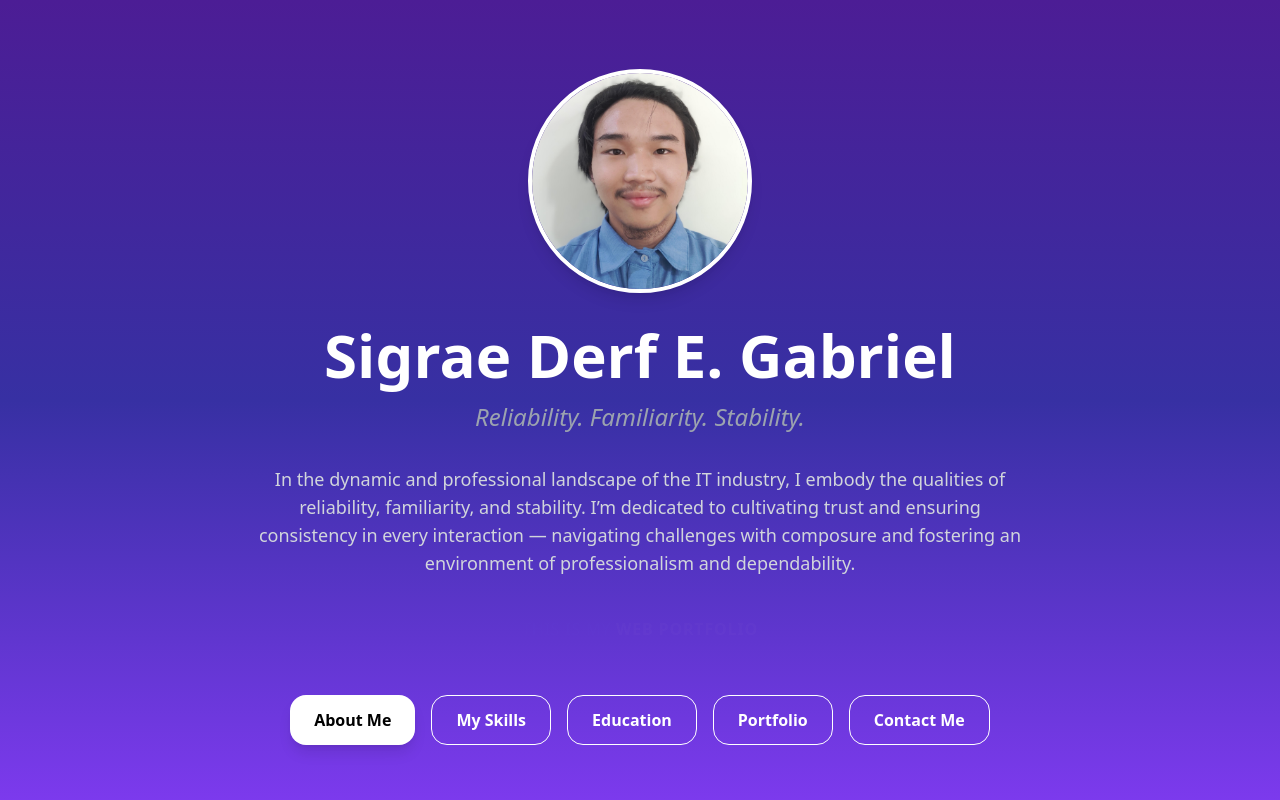
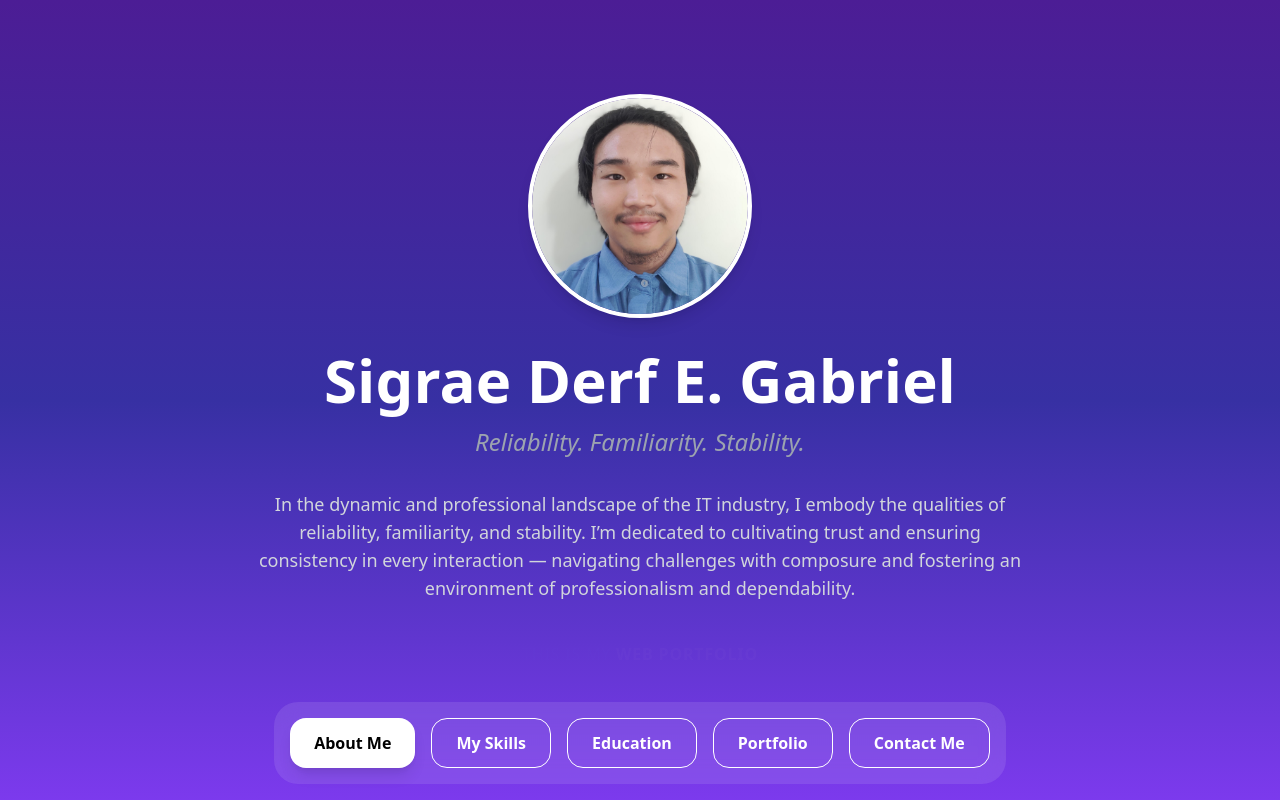
Before and after one commit to SDEG77/TRUE-PORTFOLIO, a React (Vite) app: page / in a window 1280 px wide. Built offline with nearby package versions, Linux system fonts and the light colour scheme.

Commit message:
Slight Margin Adjustments

```diff
--- a/src/components/Hero/HeroFront.jsx
+++ b/src/components/Hero/HeroFront.jsx
@@ -3,7 +3,7 @@ import selfPortrait from "../../assets/images/self-portrait.png";
 
 function HeroFront() {
   return (
-    <div className="flex flex-col justify-center items-center text-center px-6">
+    <div className="flex flex-col justify-center items-center text-center px-6 -mt-10">
       {/* Portrait */}
       <motion.img
         src={selfPortrait}
--- a/src/components/Hero/HeroSection.jsx
+++ b/src/components/Hero/HeroSection.jsx
@@ -104,7 +104,10 @@ function HeroSection() {
 
       {/* Buttons */}
       <motion.div
-        className="mt-10 flex flex-wrap gap-4 justify-center"
+        className="mt-10 flex flex-wrap gap-4 justify-center
+                  bg-white/10 backdrop-blur-md rounded-3xl p-4
+                  fixed bottom-4  -translate-x-1/2 z-50
+                  w-[90%] md:w-auto"
         initial={{ opacity: 0, y: 30 }}
         animate={{ opacity: 1, y: 0 }}
         transition={{ delay: 0.4, duration: 0.7, ease: "easeOut" }}
@@ -164,6 +167,7 @@ function HeroSection() {
           Contact Me
         </button>
       </motion.div>
+
     </motion.section>
   );
 }
--- a/src/components/Hero/HeroSkills.jsx
+++ b/src/components/Hero/HeroSkills.jsx
@@ -88,7 +88,7 @@ function HeroSkills() {
           initial={{ opacity: 0, y: 20 }}
           animate={{ opacity: 1, y: 0 }}
           transition={{ duration: 0.6 }}
-          className="text-3xl md:text-5xl font-bold mb-6 text-indigo-300"
+          className="text-3xl md:text-5xl font-bold mb-6 -mt-10 text-indigo-300"
         >
           My Skills
         </motion.h2>
```
